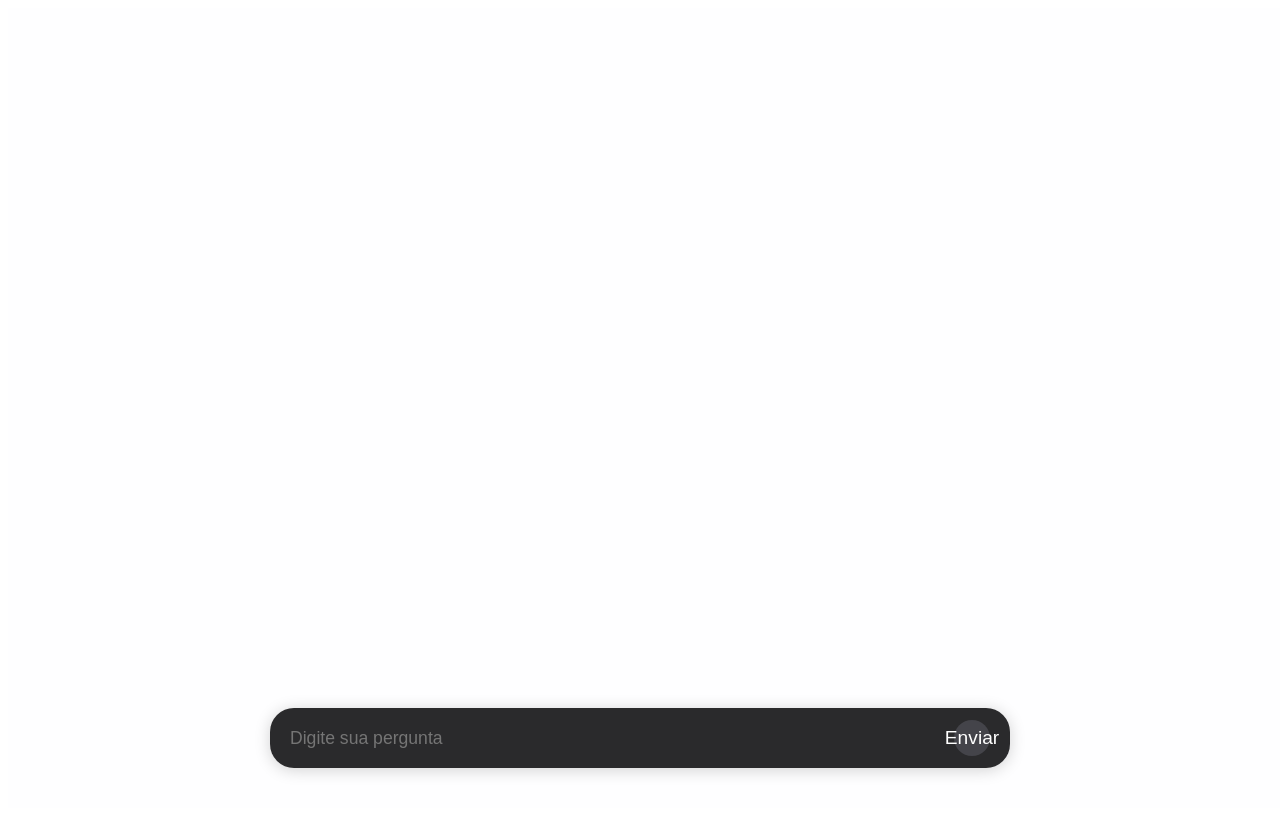
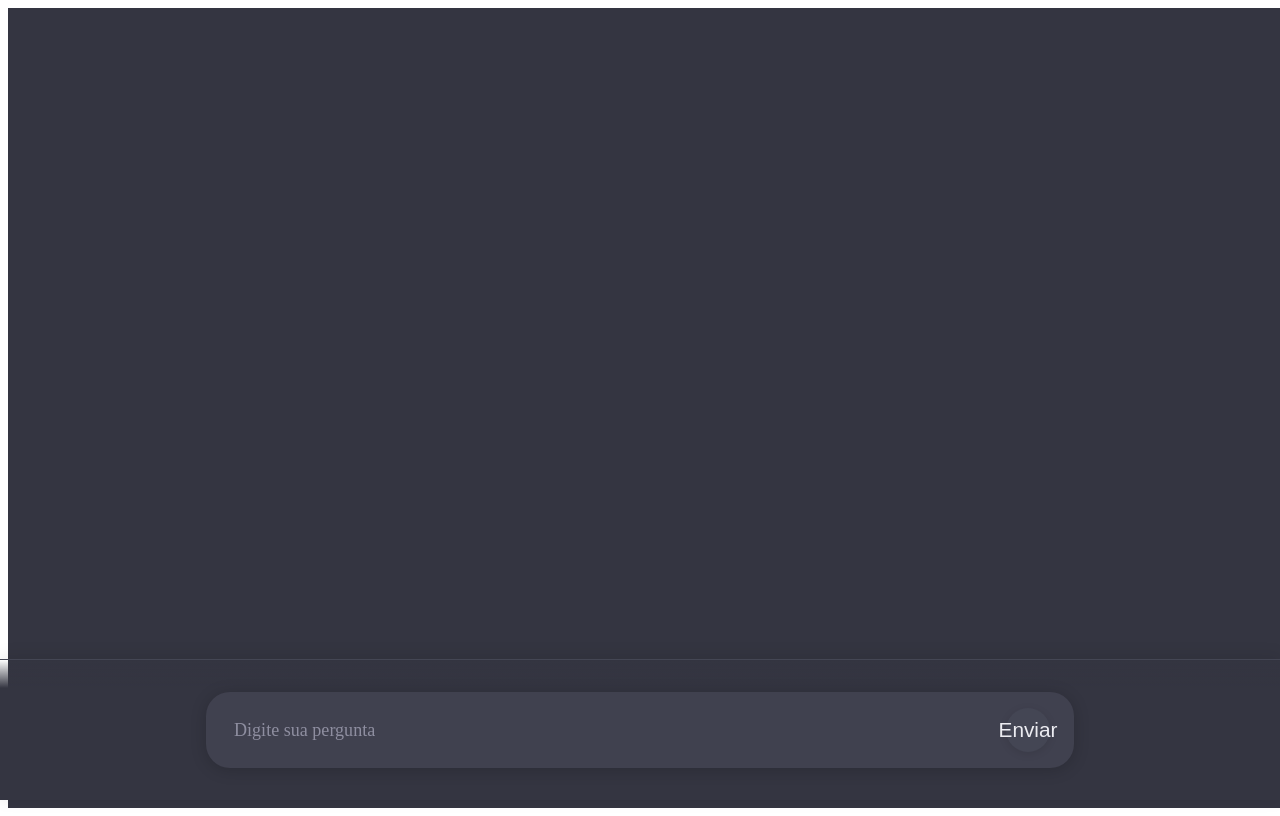
Before and after one commit to pedrowallacy/Chatbot-com-RAG, a Vue app in the folder vue_flask_project/frontend/: page / in a window 1280 px wide. Built offline with nearby package versions, Linux system fonts and the light colour scheme.

Commit message:
retirar o scroll

```diff
--- a/vue_flask_project/frontend/src/components/HelloWorld.vue
+++ b/vue_flask_project/frontend/src/components/HelloWorld.vue
@@ -59,11 +59,35 @@ const enviarPergunta = async () => {
 </script>
 
 <style scoped>
-body {
-  background: #ffffff;
+html, body {
+  height: 100vh;
+  margin: 0;
+  padding: 0;
+  background: #343541;
+  font-family: 'Segoe UI', 'Roboto', Arial, sans-serif;
+  color: #ececf1;
+  overflow: hidden !important;
+}
+
+#app {
+  height: 100vh;
+  width: 100vw;
+  overflow: hidden;
+  display: flex;
+  flex-direction: column;
+}
+
+body, html {
+  height: 100vh;
   margin: 0;
   padding: 0;
   overflow: hidden;
+  background: #343541;
+  font-family: 'Segoe UI', 'Roboto', Arial, sans-serif;
+  color: #ececf1;
+  overflow: hidden !important; /* Remove scroll do body e html */
+  position: fixed;
+  width: 100vw;
 }
 
 .chat-container {
@@ -72,58 +96,83 @@ body {
   align-items: center;
   justify-content: flex-start;
   height: 100vh;
-  background: #fefeff;
   width: 100vw;
-  overflow: hidden;
+  overflow: hidden; /* Impede scroll extra */
+  position: relative;
+  background: #343541;
 }
 
 .chat-history {
-  flex: 1;
+  flex: 1 1 auto;
   overflow-y: auto;
-  padding: 24px 0 32px 0;
+  padding: 40px 0 24px 0;
   display: flex;
   flex-direction: column;
-  gap: 12px;
+  gap: 0;
   width: 100%;
-  max-width: 700px;
-  /* Remove extra scroll from parent */
+  max-width: 820px;
+  margin: 0 auto 120px auto;
   box-sizing: border-box;
+  scrollbar-width: thin;
+  scrollbar-color: #444654 #343541;
+  overflow-x: hidden; /* Remove scroll do eixo X */
+  min-height: 0;
+}
+
+.chat-history::-webkit-scrollbar {
+  width: 8px;
+}
+.chat-history::-webkit-scrollbar-thumb {
+  background: #444654;
+  border-radius: 8px;
 }
 
 .chat-message {
   display: flex;
   flex-direction: column;
   max-width: 60%;
+  margin-top: 18px;
+  margin-bottom: 0;
 }
 
 .chat-message.user {
   align-self: flex-end;
   align-items: flex-end;
+  margin-right: 0;
+  margin-left: auto;
 }
 
 .chat-message.assistant {
   align-self: flex-start;
   align-items: flex-start;
+  margin-left: 0;
+  margin-right: auto;
 }
 
 .chat-author {
   font-size: 0.85em;
-  color: #888;
+  color: #8e8ea0;
   margin-bottom: 2px;
+  margin-left: 6px;
 }
 
 .chat-bubble {
-  background: #e0e0e0;
-  color: #222;
-  border-radius: 16px;
-  padding: 10px 16px;
+  background: #444654;
+  color: #ececf1;
+  border-radius: 12px;
+  padding: 18px 24px;
   word-break: break-word;
-  box-shadow: 0 1px 2px rgba(0,0,0,0.04);
+  font-size: 1.08em;
+  line-height: 1.7;
+  border: none;
+  box-shadow: 0 2px 8px rgba(0,0,0,0.10);
 }
 
 .chat-message.user .chat-bubble {
-  background: #1976d2;
-  color: #fff;
+  background: #2a2b32;
+  color: #ececf1;
+  border-radius: 12px;
+  box-shadow: 0 2px 8px rgba(0,0,0,0.10);
 }
 
 .input-container {
@@ -135,51 +184,59 @@ body {
   justify-content: center;
   align-items: center;
   padding: 32px 0 32px 0;
-  background: transparent;
-  box-shadow: none;
+  background: linear-gradient(0deg, #343541 80%, rgba(52,53,65,0) 100%);
+  box-shadow: 0 -2px 16px 0 rgba(0,0,0,0.10);
   z-index: 100;
   gap: 8px;
-  border-top: none;
+  border-top: 1px solid #444654;
 }
 
 .input-inner {
   display: flex;
   align-items: center;
   width: 100%;
-  max-width: 700px;
-  background: #2a2a2c;
+  max-width: 820px;
+  background: #40414f;
   border-radius: 24px;
-  padding: 12px 20px;
+  padding: 16px 24px;
   box-shadow: 0 2px 16px 0 rgba(0,0,0,0.18);
-  gap: 8px;
+  gap: 10px;
+  border: none;
 }
 
 .input-inner input {
   flex: 1;
   background: transparent;
   border: none;
-  color: #fff;
-  font-size: 1.1em;
+  color: #ececf1;
+  font-size: 1.13em;
   outline: none;
-  padding: 0;
+  padding: 0 4px;
+  font-family: inherit;
+}
+
+.input-inner input::placeholder {
+  color: #8e8ea0;
+  opacity: 1;
 }
 
 .input-inner button {
-  background: #44444a;
+  background: #444654;
   border: none;
-  color: #fff;
+  color: #ececf1;
   border-radius: 50%;
-  width: 36px;
-  height: 36px;
+  width: 44px;
+  height: 44px;
   display: flex;
   align-items: center;
   justify-content: center;
   cursor: pointer;
-  transition: background 0.2s;
-  font-size: 1.2em;
+  transition: background 0.2s, box-shadow 0.2s;
+  font-size: 1.3em;
+  box-shadow: 0 2px 8px rgba(0,0,0,0.10);
 }
 
 .input-inner button:hover {
-  background: #303087;
+  background: #565869;
 }
 </style>
```
Also changed, not shown: 2 other files (tests, documents, lock files or other folders).
